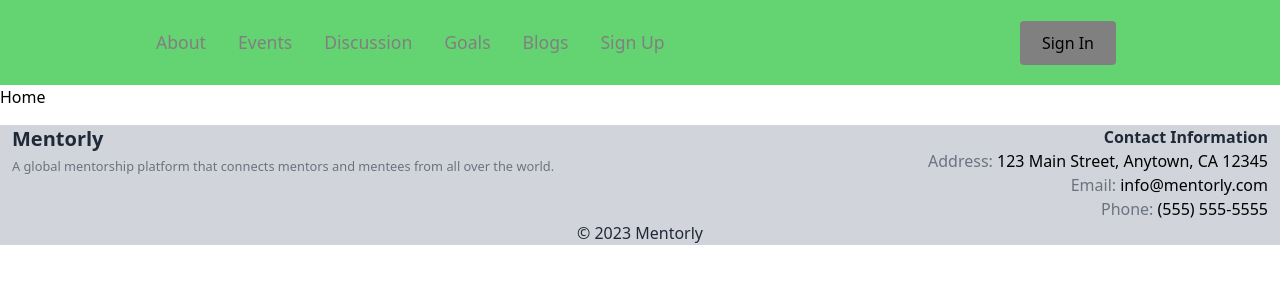
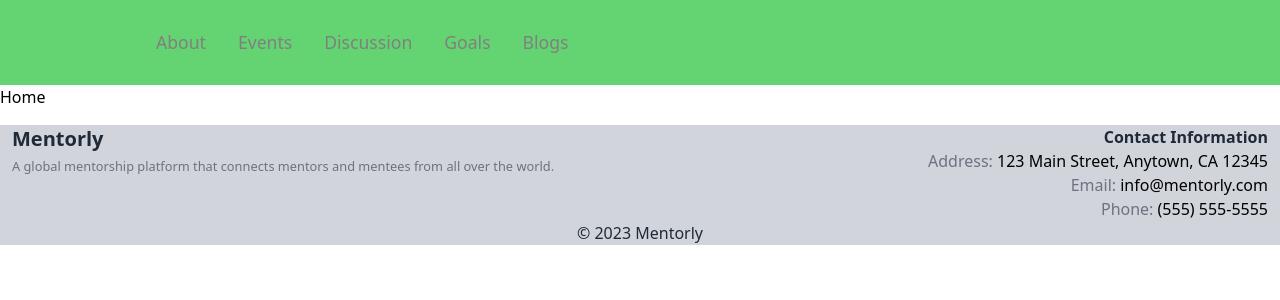
Before and after one commit to AnupK1234/Mentorly, a React (Create React App) app: page / in a window 1280 px wide. Shown: the top 300 px of the page. Built offline with nearby package versions, Linux system fonts and the light colour scheme.

Commit message:
Update: Remove signin/signup

```diff
--- a/src/components/navbar.js
+++ b/src/components/navbar.js
@@ -2,8 +2,6 @@ import React from 'react';
 import {
   Bars,
   Nav,
-  NavBtn,
-  NavBtnLink,
   NavLink,
   NavMenu,
 } from './NavbarElements';
@@ -30,15 +28,9 @@ const Navbar = () => {
           <NavLink to='/blogs' activeStyle>
             Blogs
           </NavLink>
-          <NavLink to='/sign-up' activeStyle>
-            Sign Up
-          </NavLink>
           {/* Second Nav */}
           {/* <NavBtnLink to='/sign-in'>Sign In</NavBtnLink> */}
         </NavMenu>
-        <NavBtn>
-          <NavBtnLink to='/signin'>Sign In</NavBtnLink>
-        </NavBtn>
       </Nav>
     </>
   )
```
